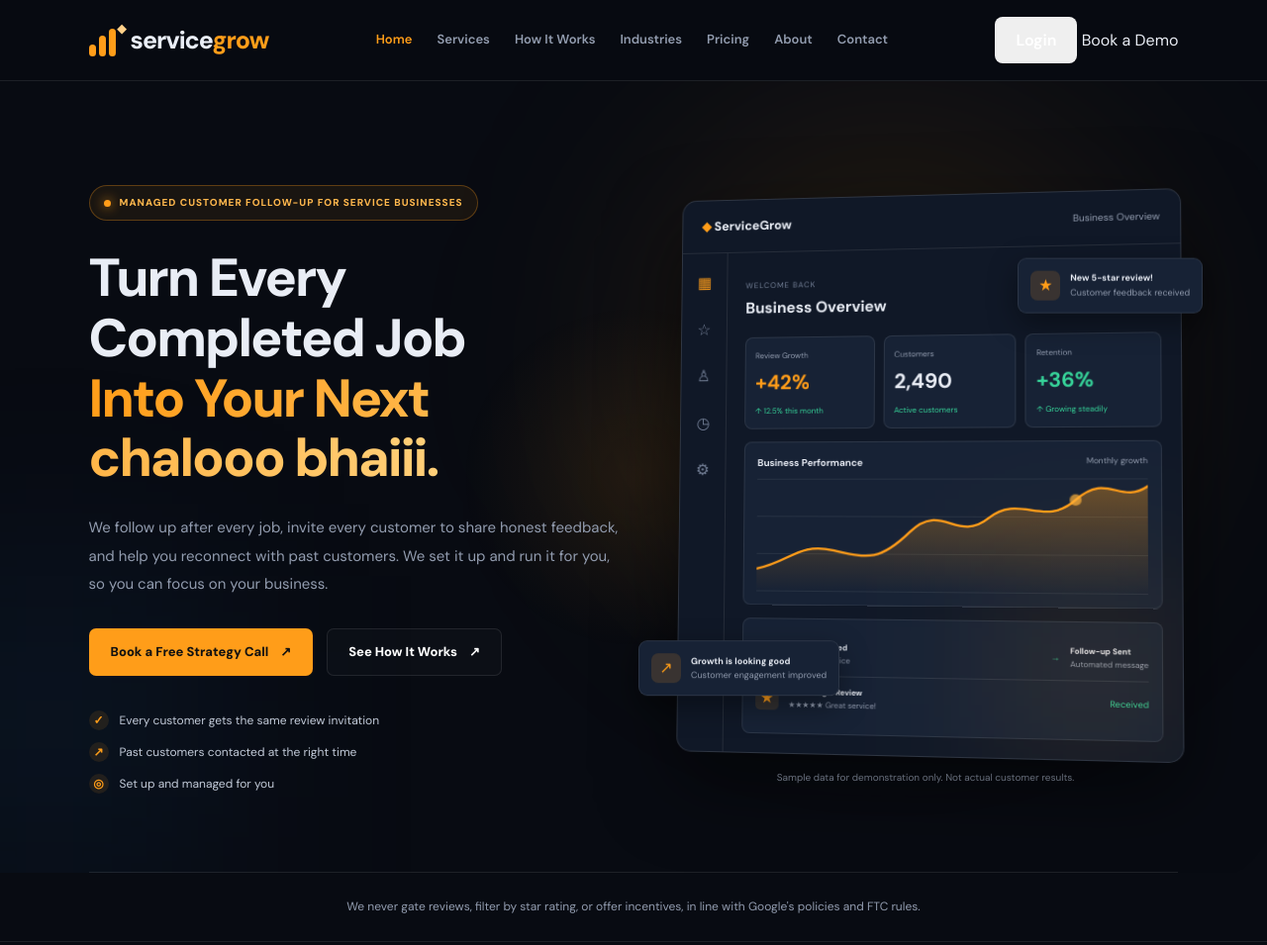
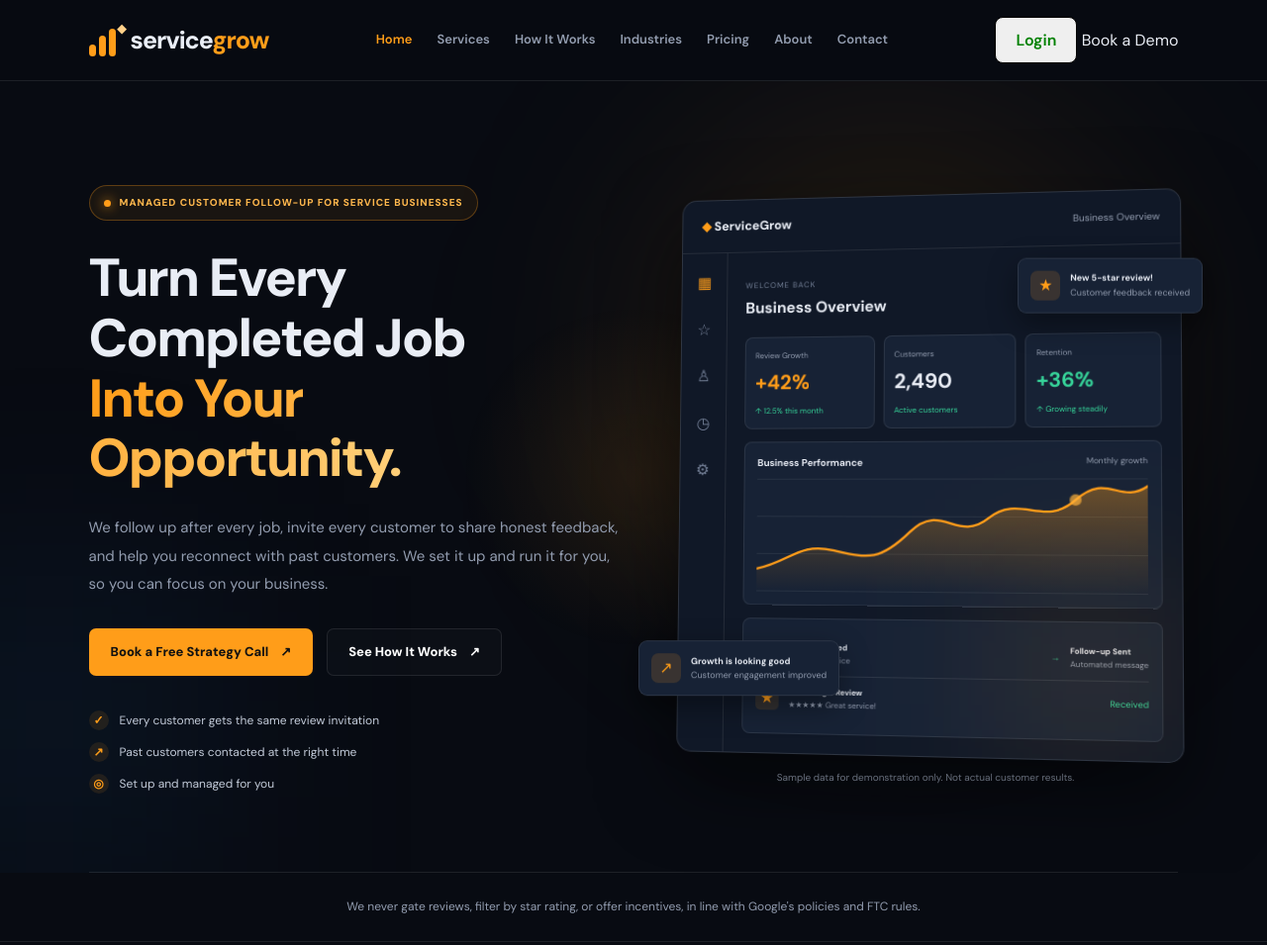
Before and after one commit to vatsnavneet454/ServiceGrow, a website: page index.html in a window 1280 px wide. Shown: the top 955 px of the page at 99% size. Drawn offline with Linux system fonts and the light colour scheme.

Commit message:
test cloufflair

```diff
--- a/index.html
+++ b/index.html
@@ -115,7 +115,7 @@
         <h1>
            Turn Every Completed Job
 <br>
-            <span class="gradient-text">Into Your Next chalooo bhaiii.
+            <span class="gradient-text">Into Your Opportunity.
             </span>
         </h1>
 
--- a/style.css
+++ b/style.css
@@ -1913,11 +1913,11 @@ button {
 /* NAVBAR LOGIN BUTTON */
 
 .nav-login-btn {
-    color: #ffffff;
-    text-decoration: none;
+    color: green ;
+    text-decoration: currentColor;
     font-weight: 600;
     padding: 10px 20px;
-    border: 1px solid rgba(255,255,255,.25);
+    border: 1px solid black;
     border-radius: 8px;
     transition: .3s ease;
 }
```
